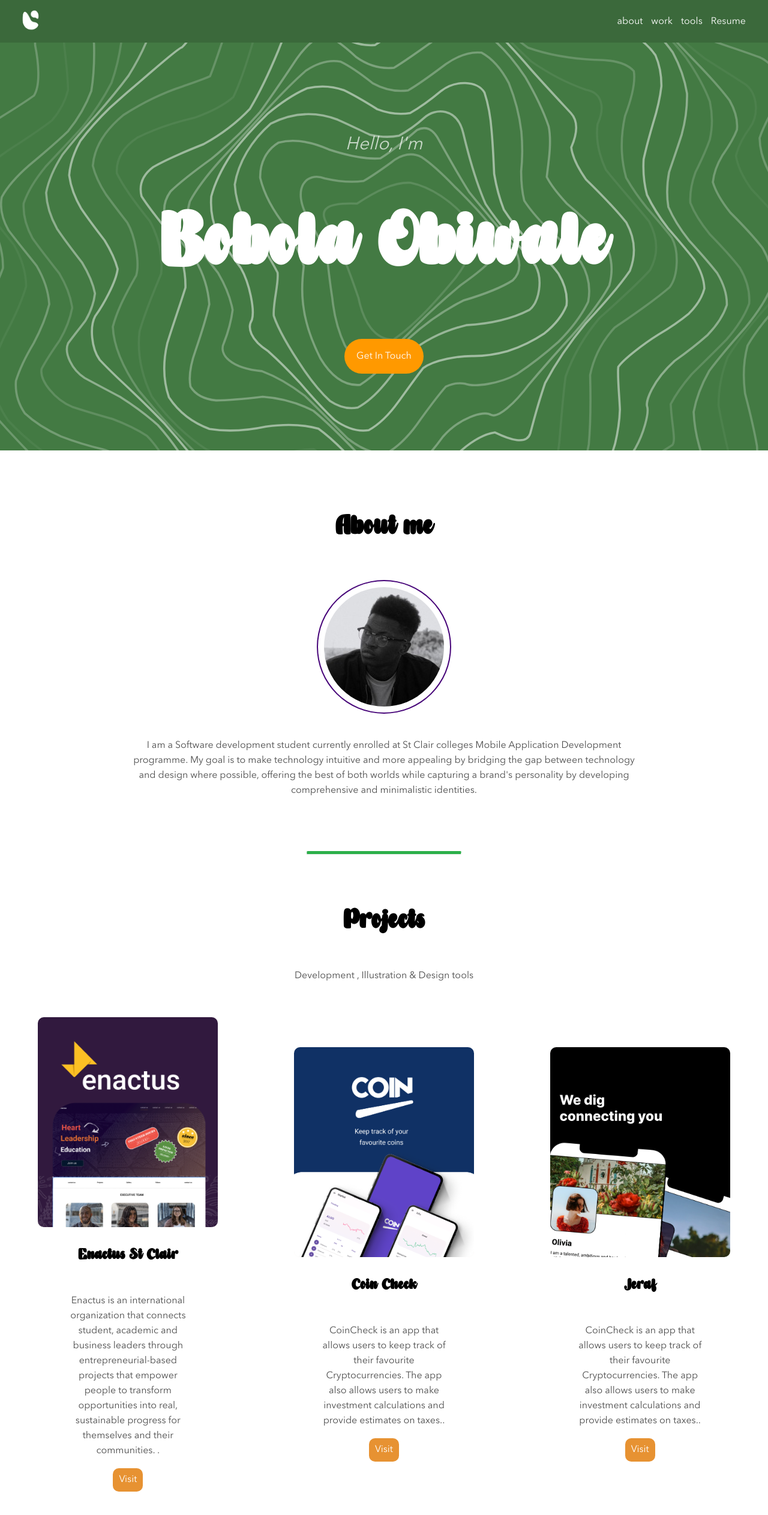
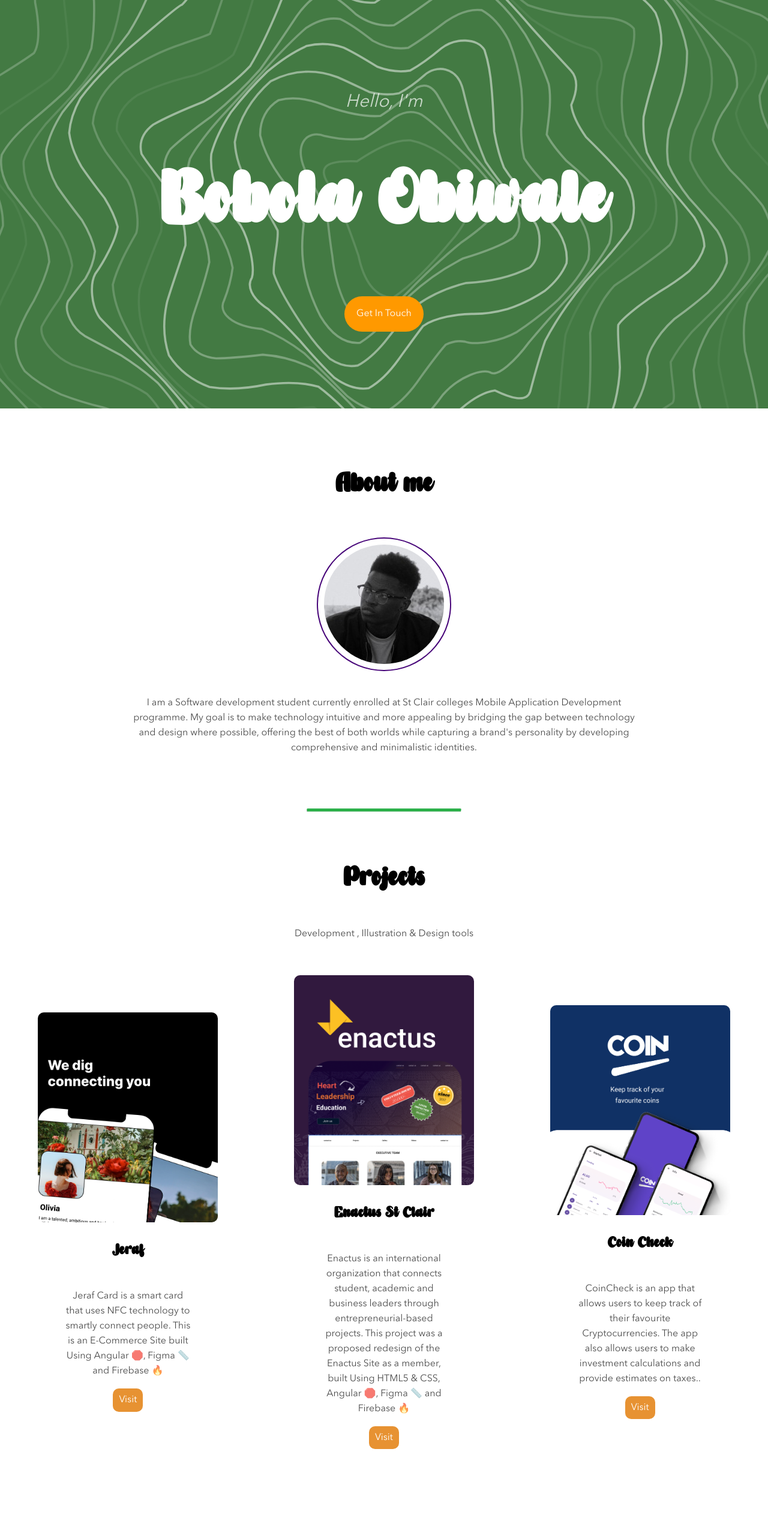
Before and after one commit to BobolaObi/MyPortfolio, an Angular app: page / in a window 1280 px wide. Shown: the top 2526 px of the page at 60% size. Built offline with nearby package versions, Linux system fonts and the light colour scheme.

Commit message:
This is a cleaner Professional Site

```diff
--- a/src/app/app.component.html
+++ b/src/app/app.component.html
@@ -1,4 +1,4 @@
-<app-header></app-header>
+<!--<app-header></app-header>-->
 <app-title></app-title>
 <app-about-me></app-about-me>
 <app-work-category></app-work-category>
--- a/src/app/footer/footer.component.html
+++ b/src/app/footer/footer.component.html
@@ -1,31 +1,31 @@
 <footer>
-<main>
-  <h2>Socials</h2>
-  <div>
-    <img src="assets/socials/sk1IQT.tif.png">
-    <img src="assets/socials/cmBqrO.tif.png">
-    <img src="assets/socials/XGRXoc.tif.png">
-    <img src="assets/socials/5Jo75y.tif.png">
+<!--<main>-->
+<!--  <h2>Socials</h2>-->
+<!--  <div>-->
+<!--    <img src="assets/socials/sk1IQT.tif.png">-->
+<!--    <img src="assets/socials/cmBqrO.tif.png">-->
+<!--    <img src="assets/socials/XGRXoc.tif.png">-->
+<!--    <img src="assets/socials/5Jo75y.tif.png">-->
 
-  </div>
+<!--  </div>-->
 
-  <p>
-   Like to have a conversation? Find me on these platforms or send me an email.
-  </p>
-</main>
-<aside>
-  <form action="/action_page.php">
-<!--    <label for="fname">First Name</label>-->
-    <input type="text" id="fname" name="name" placeholder="Name..">
+<!--  <p>-->
+<!--   Like to have a conversation? Find me on these platforms or send me an email.-->
+<!--  </p>-->
+<!--</main>-->
+<!--<aside>-->
+<!--  <form action="/action_page.php">-->
+<!--&lt;!&ndash;    <label for="fname">First Name</label>&ndash;&gt;-->
+<!--    <input type="text" id="fname" name="name" placeholder="Name..">-->
 
-<!--    <label for="email">Email</label>-->
-    <input type="text" id="email" name="email" placeholder="Email..">
+<!--&lt;!&ndash;    <label for="email">Email</label>&ndash;&gt;-->
+<!--    <input type="text" id="email" name="email" placeholder="Email..">-->
 
-    <textarea id="subject" name="subject" placeholder="Your Message."></textarea>
+<!--    <textarea id="subject" name="subject" placeholder="Your Message."></textarea>-->
 
-  </form>
+<!--  </form>-->
 
-</aside>
+<!--</aside>-->
 
 
 
--- a/src/app/work-category/work-category.component.ts
+++ b/src/app/work-category/work-category.component.ts
@@ -15,10 +15,17 @@ export class WorkCategoryComponent implements OnInit {
       //Json type format
       //Use this in html if content image is not existing <img *ngIf="content?.imgURL" (click)="logId()" [src]="content?.imgURL">
       {
+        link: "https://jerafcard-50782.web.app",
+        image: "assets/Projects/Jeraf.png",
+        title: "Jeraf",
+        description: "Jeraf Card is a smart card that uses NFC technology to smartly connect people. This is an E-Commerce Site  built Using Angular 🛑, Figma 📏 and Firebase 🔥  ",
+      },
+
+      {
         link: "https://enactus-test.netlify.app",
         image: "assets/Projects/enactus-thumb.png",
         title: "Enactus St Clair",
-        description: "Enactus is an international organization that connects student, academic and business leaders through entrepreneurial-based projects that empower people to transform opportunities into real, sustainable progress for themselves and their communities. .",
+        description: "Enactus is an international organization that connects student, academic and business leaders through entrepreneurial-based projects.  This project was a proposed redesign of the Enactus Site as a member,  built Using HTML5 & CSS,  Angular 🛑, Figma 📏 and Firebase 🔥  ",
       },
       {
         link: "https://coincheck-8326f.web.app",
@@ -26,12 +33,7 @@ export class WorkCategoryComponent implements OnInit {
         title: "Coin Check ",
         description: "CoinCheck is an app that allows users to keep track of their favourite Cryptocurrencies. The app also allows users to make investment calculations and provide estimates on taxes..",
       },
-      {
-        link: "https://jerafcard-50782.web.app",
-        image: "assets/Projects/Jeraf.png",
-        title: "Jeraf",
-        description: "CoinCheck is an app that allows users to keep track of their favourite Cryptocurrencies. The app also allows users to make investment calculations and provide estimates on taxes..",
-  },      {
+       {
         link: "",
         image: "assets/Projects/enactus-thumb.png",
         title: "Enactus St Clair",
```
